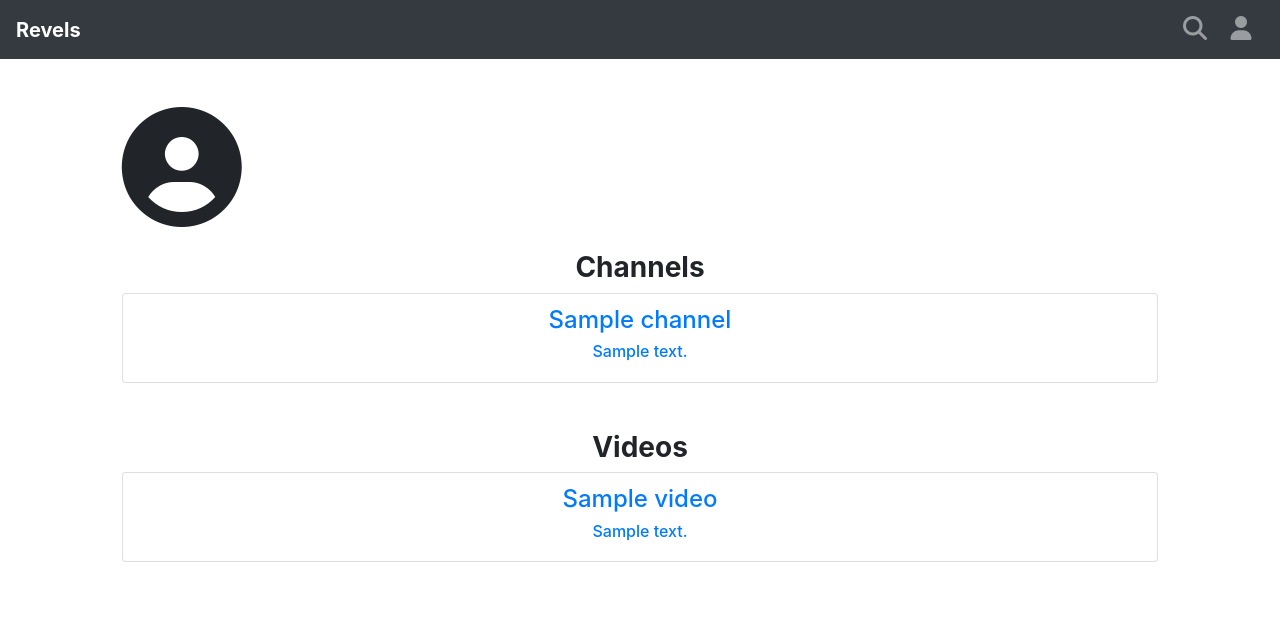
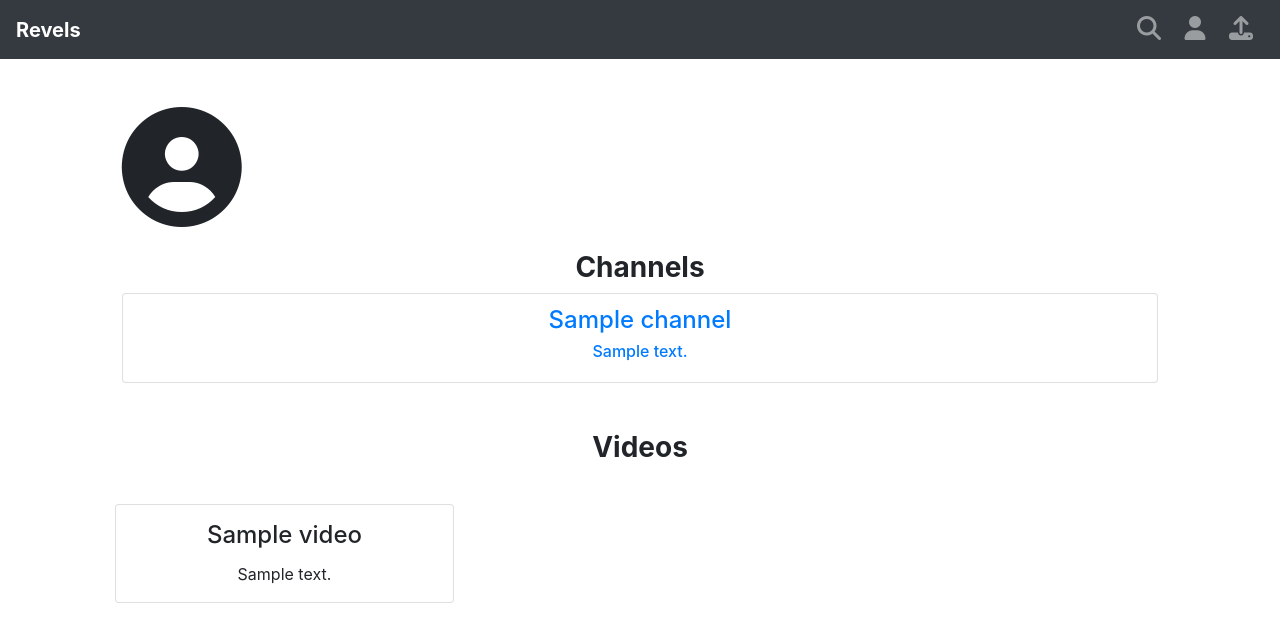
Before and after one commit to Niranjan-J/Revels, a Django app: template Revels/Frontend/templates/Frontend/user.html in a window 1280 px wide. Shown: the top 642 px of the page. Run offline with Django 3.2, Linux system fonts and the light colour scheme; the template is opened without the code that fills it: most values are stand-ins (such as "Sample title", 1, 10 or a date in 2020); some libraries are stand-ins or nearby versions.

Commit message:
GUI tweaks

```diff
--- a/Revels/Frontend/templates/Frontend/user.html
+++ b/Revels/Frontend/templates/Frontend/user.html
@@ -23,23 +23,27 @@
             {% endfor %}
         </ul>
         <br><br>
-        <h3><b>Videos</b></h3>
-        <ul class="list-group">
+        <h3><b>Videos</b></h3><br>
+        <div class="row">
             {% for video in videos %}
-            <li>
-                <a href="{% url 'viewVideo' video.video_id %}" class="list-group-item">
-                    <h4>{{video.title}}</h4>
-                    <h6>{{video.descr}}</h6>
-                </a>
+              <div class="col-lg-4" style="padding:0.5em">
+              <div class="card">
+              <div class="card-block" style="padding:1em">
+                <h4 class="card-title">{{video.title}}</h4>
+                <p class="card-text">{{video.descr}}</p>
                 {% if owner == True %}
-                <form action="{% url 'deleteVid' video.video_id %}" class="col col-lg-2" method="post" style="margin-top: 0.25em">
-                    {% csrf_token %}
-                    <input type="submit" value="X" class="btn btn-danger">
-                </form>
-                {% endif %}
-            </li>
+              <form action="{% url 'deleteVid' video.video_id %}" method="post" style="margin: 1em">
+                  {% csrf_token %}
+                  <input type="submit" value="Remove" class="btn btn-danger">
+              </form>
+              {% endif %}
+
+              </div>
+              </div>
+              </div>
+            <br>
             {% endfor %}
-        </ul>
+        </div>
         <br>
         <section class="row" style="margin-bottom: 1em;">
             {% if owner == True %}
--- a/Revels/Frontend/templates/layouts/base.html
+++ b/Revels/Frontend/templates/layouts/base.html
@@ -22,6 +22,9 @@
         <li class="navbar-item">
           <a class="nav-link" href="{% url 'auth:profile' %}"><span class="fa  fa-fw fa-user" style="font-size: 1.5em"></span></a>
         </li>
+        <li class="nav-item">
+          <a class="nav-link" href="/upload"><span class="fa fa-fw fa-upload" style="font-size: 1.5em"></span></a>
+        </li>
       </ul>
     </nav>
 
--- a/Revels/ORM/tag.py
+++ b/Revels/ORM/tag.py
@@ -8,7 +8,7 @@ class Tag():
         self.con.create("""
             CREATE TABLE IF NOT EXISTS Tag(
                 video_id INT,
-                tag VARCHAR(200) NOT NULL UNIQUE,
+                tag VARCHAR(200) NOT NULL,
                 PRIMARY KEY (video_id,tag),
                 FOREIGN KEY (video_id) REFERENCES Video(video_id)
             );
```
Also changed, not shown: Revels/Frontend/views.py (+9 -0 lines), Report/README.md, Revels/ORM/video.py (line endings or trailing spaces).
